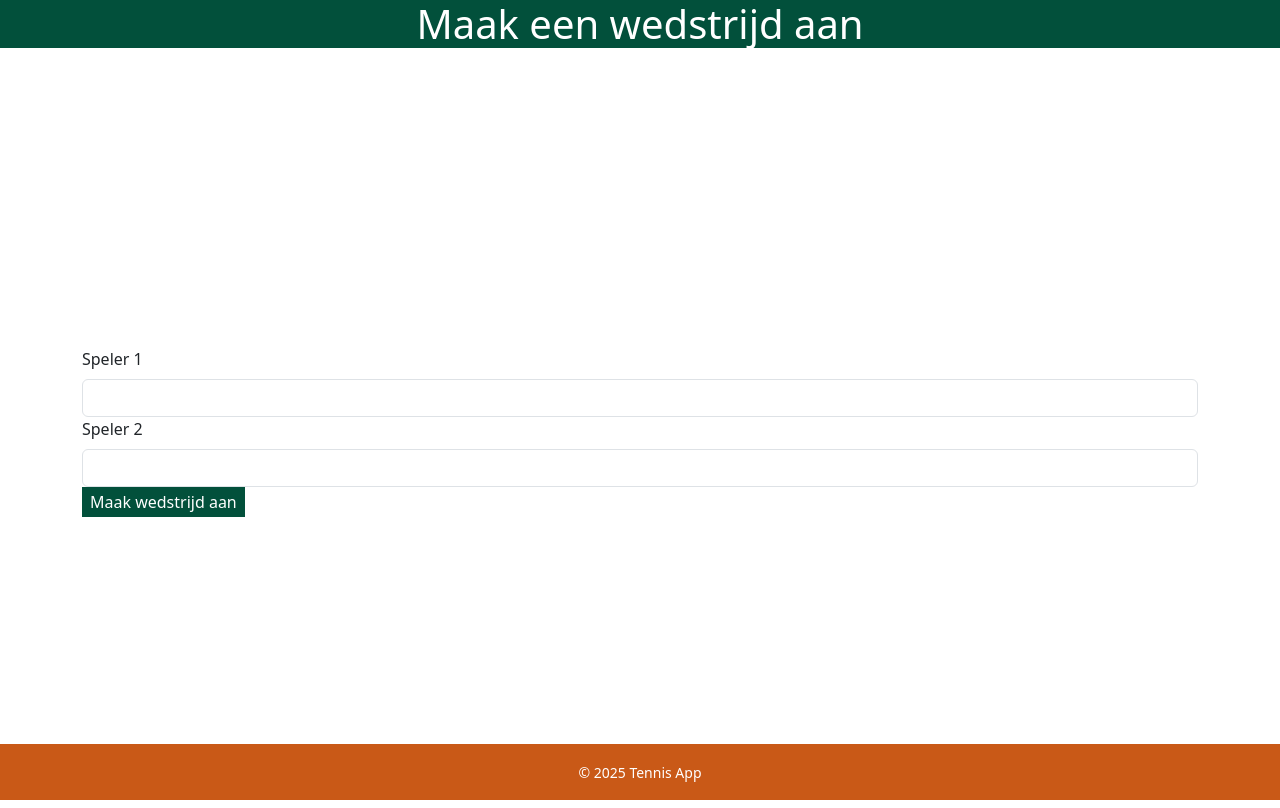
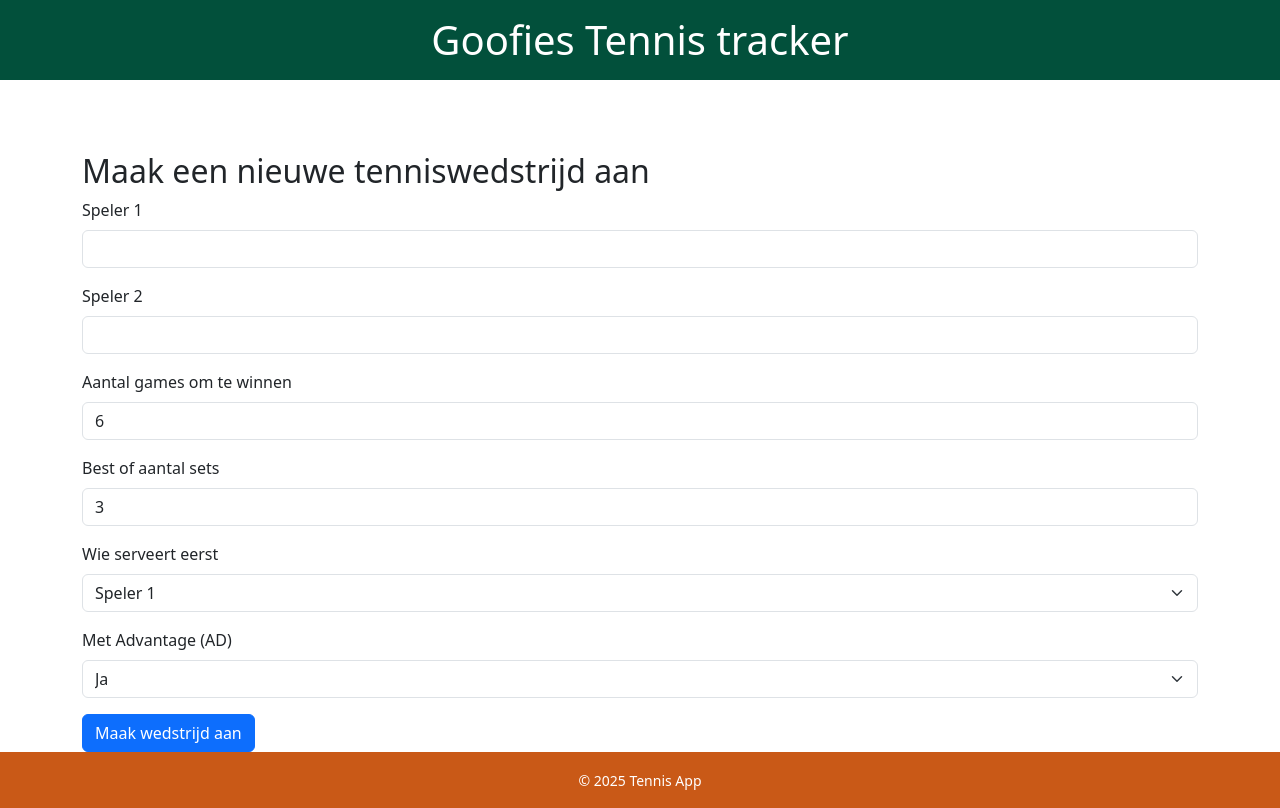
Before and after one commit to gjwglasbergen/tennis-app, a Flask app: page /create-match in a window 1280 px wide. Run offline with Flask 3, Linux system fonts and the light colour scheme.

Commit message:
Formulier gemaakt

```diff
--- a/src/templates/base.html
+++ b/src/templates/base.html
@@ -11,11 +11,13 @@
   <body class="d-flex flex-column min-vh-100">
 
     <!--Header-->
-    <header class="header-green text-white py3 mb-4">
-      <div class="container text-center">
-        <h1 class="m-0">{%block header%}{%endblock%}</h1>
-      </div>
-    </header>
+<header class="header-green text-white py-3 mb-4">
+  <div class="container text-center">
+    <a href="/" class="text-white text-decoration-none">
+      <h1 class="m-0">Goofies Tennis tracker</h1>
+    </a>
+  </div>
+</header>
 
     <!--Main Content-->
     <main class="d-flex justify-content-center align-items-center flex-fill">
--- a/src/templates/creatematch.html
+++ b/src/templates/creatematch.html
@@ -1,17 +1,42 @@
-{% extends "base.html"%}
-{% block title%} Maak een wedstrijd aan {% endblock%}
-{% block header%} Maak een wedstrijd aan {% endblock %}
+{% extends "base.html" %}
+{% block title %} Maak een wedstrijd aan {% endblock %}
+
 
 {% block content %}
 <div class="container mt-5">
-    <label for="player 1" class="form-label">Speler 1</label>
-    <input type="text" class="form-control" id="name" name="name" required>
-
-    <label for="player 1" class="form-label">Speler 2</label>
-    <input type="text" class="form-control" id="name" name="name" required>
-
-    <button class='class="btn button-green btn-lg mx-2"'>Maak wedstrijd aan</button>
+    <h2>Maak een nieuwe tenniswedstrijd aan</h2>
+    <form method="POST" action="{{ url_for('create_match') }}">
+        <div class="mb-3">
+            <label for="player1" class="form-label">Speler 1</label>
+            <input type="text" class="form-control" id="player1" name="player1" required>
+        </div>
+        <div class="mb-3">
+            <label for="player2" class="form-label">Speler 2</label>
+            <input type="text" class="form-control" id="player2" name="player2" required>
+        </div>
+        <div class="mb-3">
+            <label for="num_games_to_win" class="form-label">Aantal games om te winnen</label>
+            <input type="number" class="form-control" id="num_games_to_win" name="num_games_to_win" value="6" required>
+        </div>
+        <div class="mb-3">
+            <label for="best_of_num_sets" class="form-label">Best of aantal sets</label>
+            <input type="number" class="form-control" id="best_of_num_sets" name="best_of_num_sets" value="3" required>
+        </div>
+        <div class="mb-3">
+            <label for="whos_serve" class="form-label">Wie serveert eerst</label>
+            <select class="form-select" id="whos_serve" name="whos_serve" required>
+                <option value="player1">Speler 1</option>
+                <option value="player2">Speler 2</option>
+            </select>
+        </div>
+        <div class="mb-3">
+            <label for="with_AD" class="form-label">Met Advantage (AD)</label>
+            <select class="form-select" id="with_AD" name="with_AD" required>
+                <option value="True">Ja</option>
+                <option value="False">Nee</option>
+            </select>
+        </div>
+        <button type="submit" class="btn btn-primary">Maak wedstrijd aan</button>
+    </form>
 </div>
-
-
 {% endblock %}
--- a/src/templates/index.html
+++ b/src/templates/index.html
@@ -1,6 +1,5 @@
 {% extends "base.html"%}
 {% block title %}Tennis app home{% endblock %}
-{% block header%}Goofies tennis tracker{% endblock %}
 
 {%block content%}
 <!--Main Content-->
```
